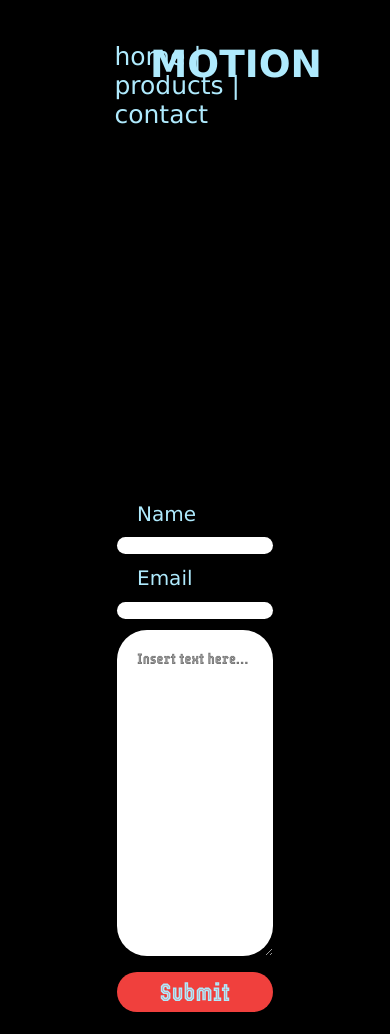
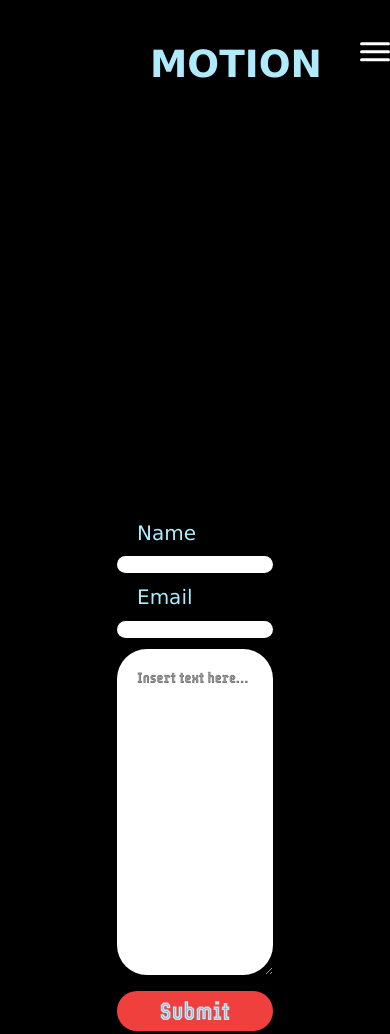
Before and after one commit to J8310048/E-Commerce-Website-----MOTION, a plain HTML site: page contact.html in a window 390 px wide. Shown: the top 1034 px of the page. Drawn offline with Linux system fonts and the light colour scheme; a web font is replaced by a local one.

Commit message:
fixed mobile navbar with hamburger menu

```diff
--- a/contact.css
+++ b/contact.css
@@ -9,6 +9,7 @@
 html {
     background-color: black;
 }
+
 
 /* this is the thin italic font */
 @font-face {
@@ -125,6 +126,40 @@ footer a {
     text-decoration: none;
 }
 
+@media screen and (min-width: 375px) and (max-width: 768px) {
+
+    /* this spaces out the three lines in the hamburger menu and organizes them into a column */
+    .hamburgerMenu {
+        display: flex;
+        flex-direction: column;
+        gap: 5px;
+
+    }
+
+    /* this gives each line in the hamburger menu a color, height, and width */
+    #menuLine {
+        background-color: white;
+        width: 30px;
+        height: 3px;
+        border-radius: 10px;
+    }
+
+    .links {
+        display: none;
+    }
+
+    /* this will be toggled through a click event for the hamburger menu. It shows the navigation links for mobile and smaller tablet screens*/
+    .show {
+        display: flex;
+        flex-direction: column;
+        align-items: center;
+        list-style-type: none;
+        font-size: 20px;
+        row-gap: 10px;
+        padding: 5% 0;
+    }
+}
+
 @media screen and (min-width: 375px) and (max-width: 425px),
 (max-width: 757px) {
 
--- a/contact.html
+++ b/contact.html
@@ -10,6 +10,7 @@
 
 <body>
 
+
     <header>
         <nav class="navbar">
             <div id="motion-logo">
@@ -18,7 +19,14 @@
                 </a>
             </div>
             <div><!-- This is a divider. It puts space in between my logo and navlinks --></div>
-            <ul id="links">
+
+            <div class="hamburgerMenu">
+                <div id="menuLine"></div>
+                <div id="menuLine"></div>
+                <div id="menuLine"></div>
+            </div>
+
+            <ul class="links" class="show">
                 <a href="index.html">
                     <li>home |</li>
                 </a>
--- a/contact.js
+++ b/contact.js
@@ -1,3 +1,14 @@
+// NAV MENU CODE START
+const hamburgerMenu = document.querySelector(".hamburgerMenu");
+const links = document.querySelector(".links");
+
+// below toggles the class of the navlinks from hidden to show, so when the user clicks the hamburger menu, they will toggle the secondary class of navlinks
+hamburgerMenu.addEventListener("click", () => {
+    links.classList.toggle("show");
+});
+
+// NAV MENU CODE END
+
 function validate() {
     let x = document.forms["form"]["name"].value;
     let y = document.forms["form"]["email"].value;
--- a/products.css
+++ b/products.css
@@ -9,6 +9,7 @@
 html {
     background-color: black;
 }
+
 
 /* this is the thin italic font */
 @font-face {
@@ -134,6 +135,41 @@ footer a {
     text-decoration: none;
 }
 
+@media screen and (min-width: 375px) and (max-width: 768px) {
+
+    /* this spaces out the three lines in the hamburger menu and organizes them into a column */
+    .hamburgerMenu {
+        display: flex;
+        flex-direction: column;
+        gap: 5px;
+
+    }
+
+    /* this gives each line in the hamburger menu a color, height, and width */
+    #menuLine {
+        background-color: white;
+        width: 30px;
+        height: 3px;
+        border-radius: 10px;
+    }
+
+    .links {
+        display: none;
+    }
+
+    /* this will be toggled through a click event for the hamburger menu. It shows the navigation links for mobile and smaller tablet screens*/
+    .show {
+        display: flex;
+        flex-direction: column;
+        align-items: center;
+        list-style-type: none;
+        font-size: 20px;
+        row-gap: 10px;
+        padding: 5% 0;
+    }
+}
+
+
 @media screen and (min-width: 375px) and (max-width: 425px),
 (max-width: 500px) {
 
--- a/styles.css
+++ b/styles.css
@@ -145,9 +145,75 @@ footer a {
     text-decoration: none;
 }
 
+@media screen and (min-width: 375px) and (max-width: 768px) {
+
+    /* this spaces out the three lines in the hamburger menu and organizes them into a column */
+    .hamburgerMenu {
+        display: flex;
+        flex-direction: column;
+        gap: 5px;
+
+    }
+
+    /* this gives each line in the hamburger menu a color, height, and width */
+    #menuLine {
+        background-color: white;
+        width: 30px;
+        height: 3px;
+        border-radius: 10px;
+    }
+
+    .links {
+        display: none;
+    }
+
+    /* this will be toggled through a click event for the hamburger menu. It shows the navigation links for mobile and smaller tablet screens*/
+    .show {
+        display: flex;
+        flex-direction: column;
+        align-items: center;
+        list-style-type: none;
+        font-size: 20px;
+        row-gap: 10px;
+        padding: 5% 0;
+    }
+}
+
 /* screen size for cell phone screens */
 @media screen and (min-width: 375px) and (max-width: 425px),
 (max-width: 500px) {
+
+    /* this spaces out the three lines in the hamburger menu and organizes them into a column */
+    .hamburgerMenu {
+        display: flex;
+        flex-direction: column;
+        gap: 5px;
+
+    }
+
+    /* this gives each line in the hamburger menu a color, height, and width */
+    #menuLine {
+        background-color: white;
+        width: 30px;
+        height: 3px;
+        border-radius: 10px;
+    }
+
+    #links {
+        display: none;
+    }
+
+    /* this will be toggled through a click event for the hamburger menu. It shows the navigation links for mobile and smaller tablet screens*/
+    .show {
+        display: flex;
+        flex-direction: column;
+        align-items: center;
+        list-style-type: none;
+        font-size: 20px;
+        row-gap: 10px;
+        padding: 5% 0;
+    }
+
     .navbar a {
         display: block;
     }
```
Also changed, not shown: index.html (+8 -1 lines), product.js (+11 -0 lines), products.html (+9 -1 lines), script.js (+10 -0 lines).
